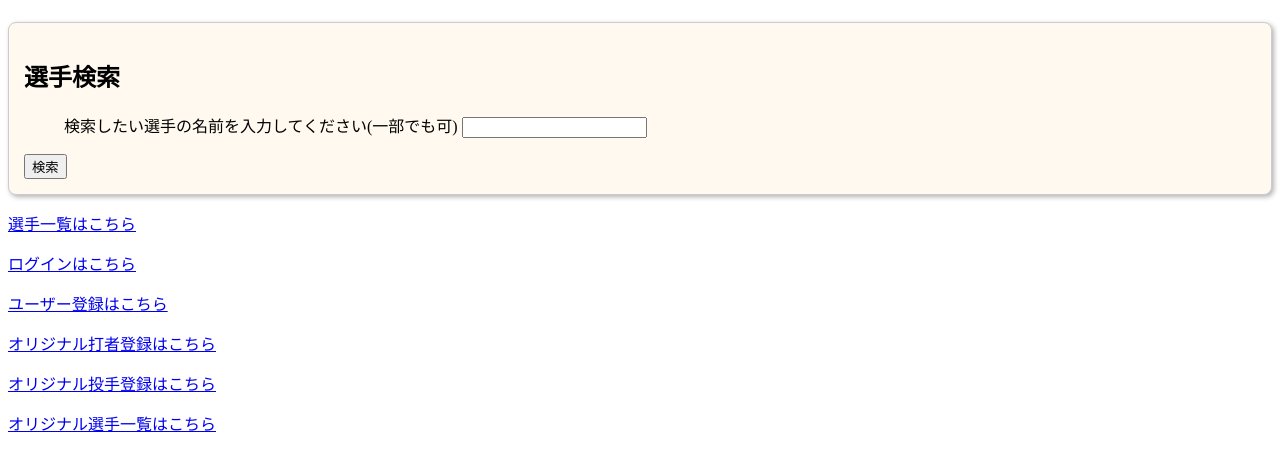
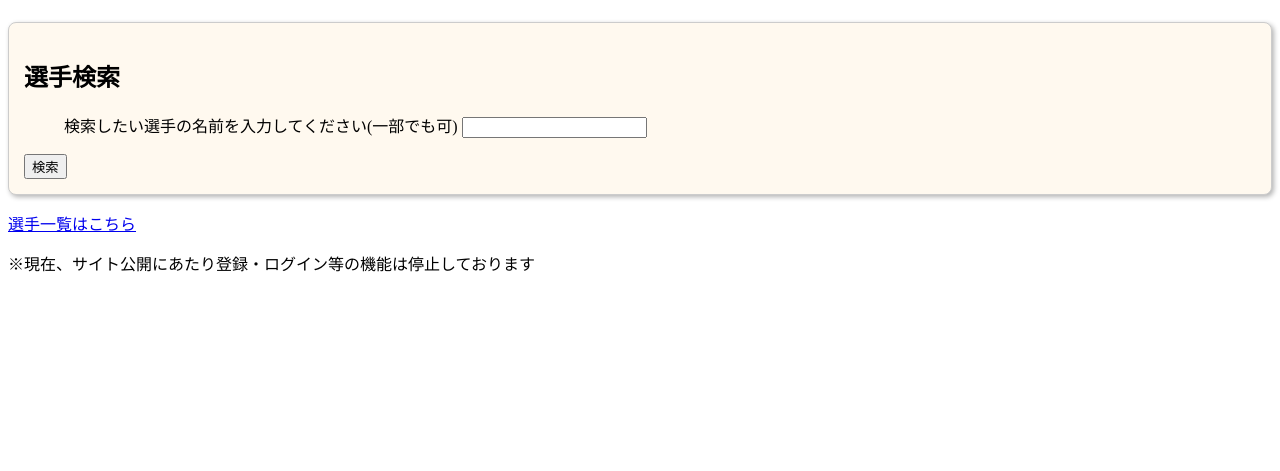
Before and after one commit to yuki-takahashi-51/baseball_app, a Django app: page /player_app/ in a window 1280 px wide. Shown: the part 67-538 px from the top of the page. Run offline with Django 5.2, Linux system fonts and the light colour scheme.

Commit message:
Update search.html

```diff
--- a/templates/search.html
+++ b/templates/search.html
@@ -24,11 +24,12 @@
     </form>
     </div>
     <p><a href="{% url 'player_app:all_player'%}">選手一覧はこちら</a></p>
-    <p><a href="{% url 'player_app:login'%}">ログインはこちら</a></p>
-    <p><a href="{% url 'player_app:register_user'%}">ユーザー登録はこちら</a></p>
-    <p><a href="{% url 'player_app:register_original_batter'%}">オリジナル打者登録はこちら</a></p>
-    <p><a href="{% url 'player_app:register_original_pitcher'%}">オリジナル投手登録はこちら</a></p>
-    <p><a href="{% url 'player_app:original_all_player'%}">オリジナル選手一覧はこちら</a></p>
+    {% comment %} <p><a href="{% url 'player_app:login'%}">ログインはこちら</a></p> {% endcomment %}
+    {% comment %} <p><a href="{% url 'player_app:register_user'%}">ユーザー登録はこちら</a></p> {% endcomment %}
+    {% comment %} <p><a href="{% url 'player_app:register_original_batter'%}">オリジナル打者登録はこちら</a></p> {% endcomment %}
+    {% comment %} <p><a href="{% url 'player_app:register_original_pitcher'%}">オリジナル投手登録はこちら</a></p> {% endcomment %}
+    {% comment %} <p><a href="{% url 'player_app:original_all_player'%}">オリジナル選手一覧はこちら</a></p> {% endcomment %}
+    <p>※現在、サイト公開にあたり登録・ログイン等の機能は停止しております</p>
     </main>
 </body>
 </html>
```
